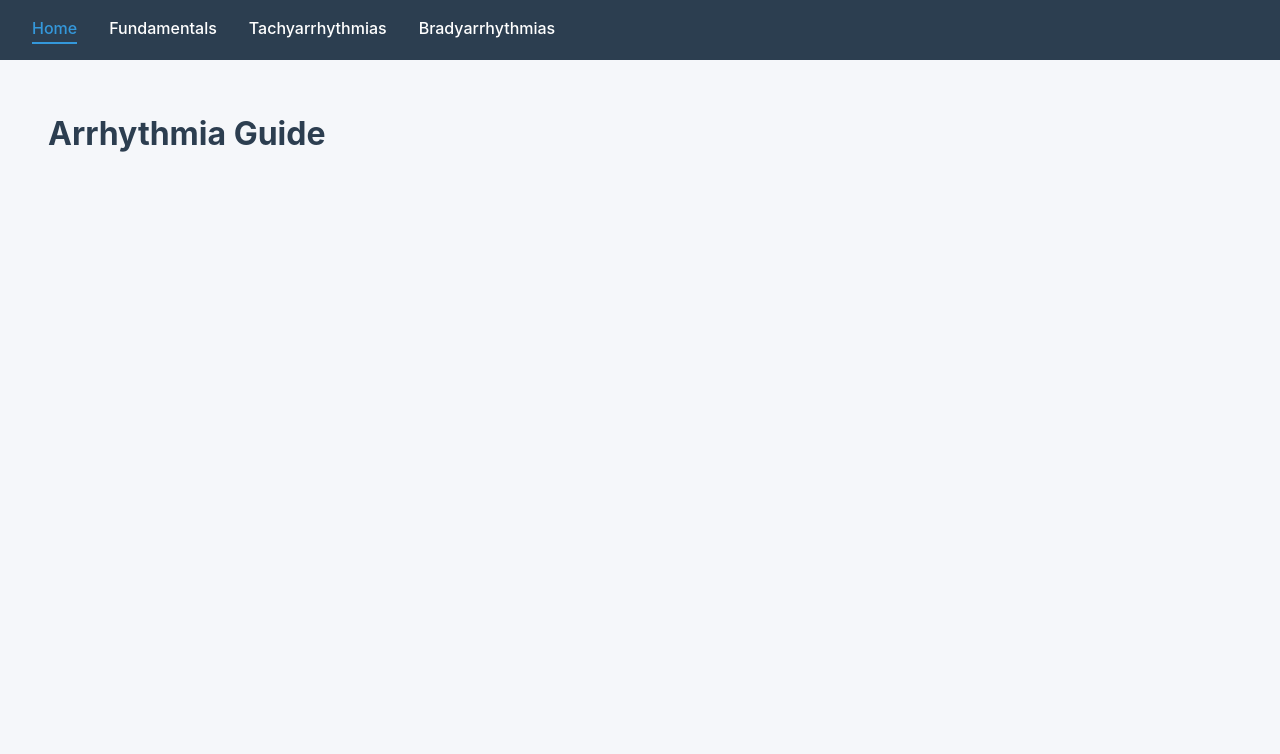
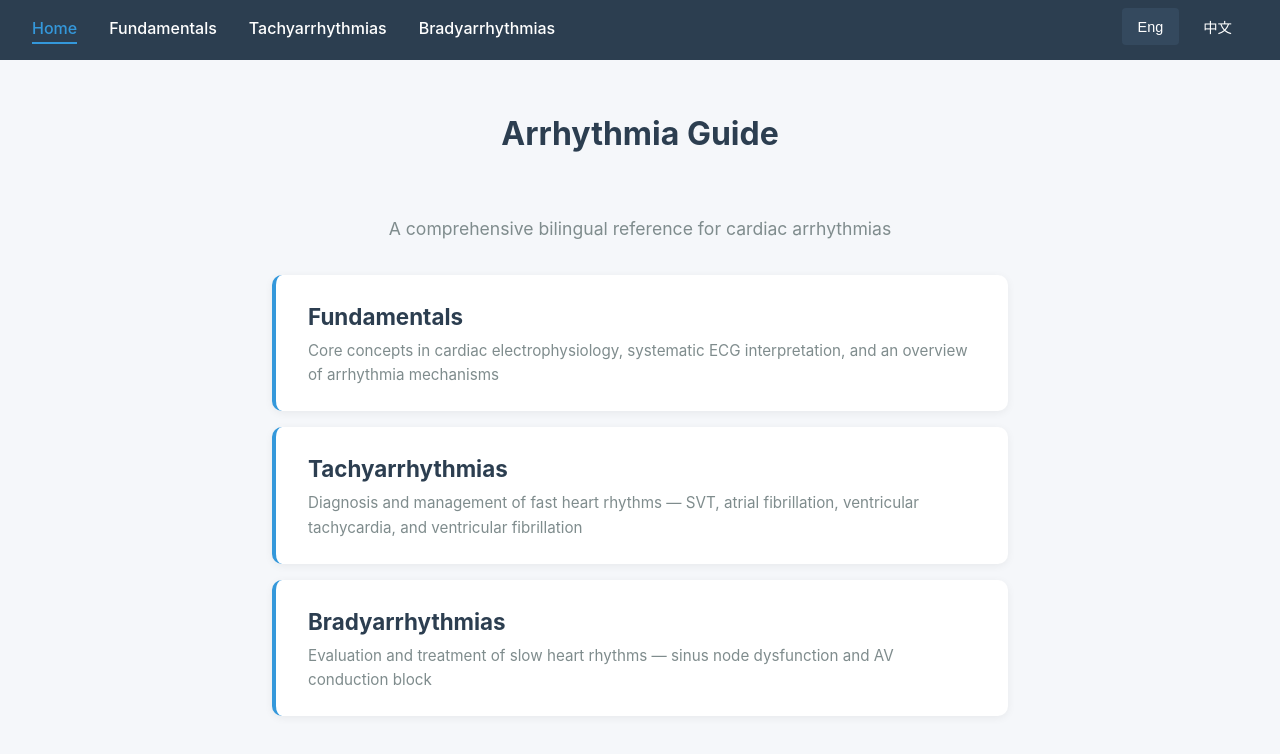
Before and after one commit to Evelyn68961/arrhythmia-guide, a React (Vite) app: page / in a window 1280 px wide. Shown: the top 754 px of the page. Built offline with nearby package versions, Linux system fonts and the light colour scheme; the HTML template or start-up script is replaced by a standard one.

Commit message:
Update Home.jsx

```diff
--- a/src/pages/Home.jsx
+++ b/src/pages/Home.jsx
@@ -1,3 +1,80 @@
+import { useState } from 'react'
+import { Link } from 'react-router-dom'
+
 export default function Home() {
-  return <h1>Arrhythmia Guide</h1>
+  const [lang, setLang] = useState('en')
+
+  return (
+    <div className="home-page">
+      <div className="section-header">
+        <h1>{lang === 'en' ? 'Arrhythmia Guide' : '心律不整指南'}</h1>
+        <div className="lang-toggle">
+          <button
+            className={lang === 'en' ? 'active' : ''}
+            onClick={() => setLang('en')}
+          >Eng</button>
+          <button
+            className={lang === 'zh' ? 'active' : ''}
+            onClick={() => setLang('zh')}
+          >中文</button>
+        </div>
+      </div>
+
+      <div className="home">
+        <p>{lang === 'en'
+          ? 'A comprehensive bilingual reference for cardiac arrhythmias'
+          : '心律不整的雙語參考指南'}</p>
+
+        <div className="home-cards">
+          <Link to="/fundamentals" className="home-card">
+            <h2>{lang === 'en' ? 'Fundamentals' : '基礎知識'}</h2>
+            <p className="card-summary">
+              {lang === 'en'
+                ? 'Core concepts in cardiac electrophysiology, systematic ECG interpretation, and an overview of arrhythmia mechanisms'
+                : '心臟電生理學核心概念、系統性心電圖判讀、心律不整機轉概論'}
+            </p>
+            <div className="card-details">
+              <ul>
+                <li>{lang === 'en' ? 'Cardiac Electrophysiology' : '心臟電生理學'}</li>
+                <li>{lang === 'en' ? 'ECG Interpretation' : '心電圖判讀'}</li>
+                <li>{lang === 'en' ? 'Arrhythmia Overview' : '心律不整概論'}</li>
+              </ul>
+            </div>
+          </Link>
+
+          <Link to="/tachyarrhythmias" className="home-card">
+            <h2>{lang === 'en' ? 'Tachyarrhythmias' : '快速心律不整'}</h2>
+            <p className="card-summary">
+              {lang === 'en'
+                ? 'Diagnosis and management of fast heart rhythms — SVT, atrial fibrillation, ventricular tachycardia, and ventricular fibrillation'
+                : '快速心律不整的診斷與治療 — 上心室心搏過速、心房顫動、心室心搏過速、心室顫動'}
+            </p>
+            <div className="card-details">
+              <ul>
+                <li>{lang === 'en' ? 'Supraventricular Tachycardia (SVT)' : '上心室心搏過速'}</li>
+                <li>{lang === 'en' ? 'Atrial Fibrillation (AF)' : '心房顫動'}</li>
+                <li>{lang === 'en' ? 'Ventricular Tachycardia (VT)' : '心室心搏過速'}</li>
+                <li>{lang === 'en' ? 'Ventricular Fibrillation (VF)' : '心室顫動'}</li>
+              </ul>
+            </div>
+          </Link>
+
+          <Link to="/bradyarrhythmias" className="home-card">
+            <h2>{lang === 'en' ? 'Bradyarrhythmias' : '慢速心律不整'}</h2>
+            <p className="card-summary">
+              {lang === 'en'
+                ? 'Evaluation and treatment of slow heart rhythms — sinus node dysfunction and AV conduction block'
+                : '慢速心律不整的評估與治療 — 竇房結功能異常與房室傳導阻滯'}
+            </p>
+            <div className="card-details">
+              <ul>
+                <li>{lang === 'en' ? 'Sinus Node Dysfunction (SND)' : '竇房結功能異常'}</li>
+                <li>{lang === 'en' ? 'AV Block' : '房室傳導阻滯'}</li>
+              </ul>
+            </div>
+          </Link>
+        </div>
+      </div>
+    </div>
+  )
 }
```
